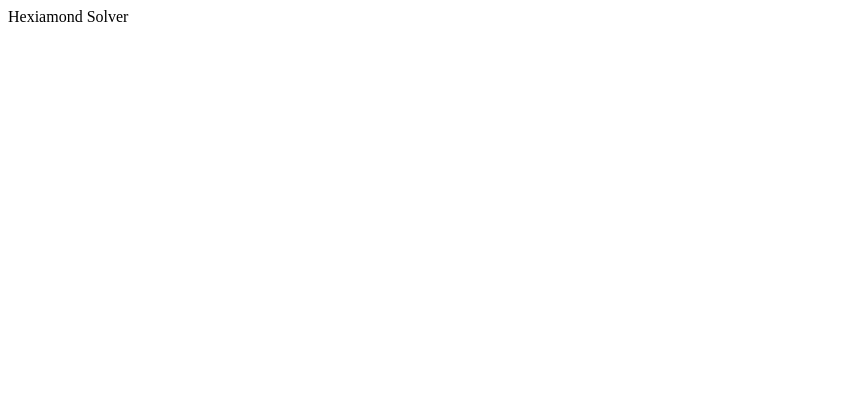
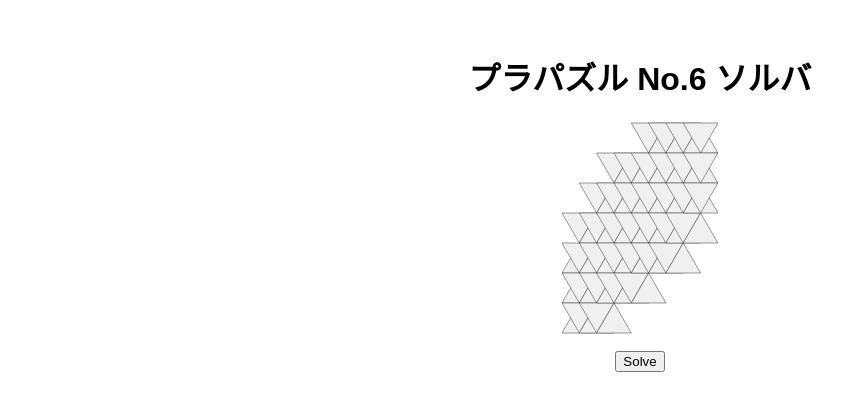
Before and after one commit to teehah/plapazzle, a React (Vite) app: page / in a window 1280 px wide. Shown: the top 410 px of the page, without its empty margins (0-867 px from the left). Built offline with nearby package versions, Linux system fonts and the light colour scheme.

Commit message:
feat: React + SVG web UI for hexiamond solver

```diff
--- a/src/App.tsx
+++ b/src/App.tsx
@@ -1,3 +1,48 @@
+import { useState, useCallback } from 'react'
+import { Board } from './ui/Board'
+import { Controls } from './ui/Controls'
+import type { Solution, WorkerResult } from './core/solver'
+
 export default function App() {
-  return <div>Hexiamond Solver</div>
+  const [solutions, setSolutions] = useState<Solution[]>([])
+  const [index, setIndex] = useState(0)
+  const [status, setStatus] = useState<'idle' | 'solving' | 'done'>('idle')
+
+  const handleSolve = useCallback(() => {
+    setStatus('solving')
+    setSolutions([])
+    setIndex(0)
+    const worker = new Worker(
+      new URL('./worker/solver.worker.ts', import.meta.url),
+      { type: 'module' }
+    )
+    worker.onmessage = (e: MessageEvent<WorkerResult>) => {
+      const sols: Solution[] = e.data.solutions.map(entries => new Map(entries))
+      setSolutions(sols)
+      setStatus('done')
+      worker.terminate()
+    }
+    worker.onerror = (err) => {
+      console.error('Worker error:', err)
+      setStatus('done')
+      worker.terminate()
+    }
+  }, [])
+
+  const currentSolution = solutions[index] ?? null
+
+  return (
+    <div style={{ fontFamily: 'sans-serif', padding: 24 }}>
+      <h1 style={{ textAlign: 'center' }}>プラパズル No.6 ソルバ</h1>
+      <Board solution={currentSolution} />
+      <Controls
+        status={status}
+        total={solutions.length}
+        index={index}
+        onSolve={handleSolve}
+        onPrev={() => setIndex(i => i - 1)}
+        onNext={() => setIndex(i => i + 1)}
+      />
+    </div>
+  )
 }
--- /dev/null
+++ b/src/ui/Board.tsx
@@ -0,0 +1,56 @@
+import type { Solution } from '../core/solver'
+import { cellKey, cellToSvgPoints } from '../core/grid'
+import { NO6_BOARD } from '../data/no6'
+
+const H = 30  // triangle height in px
+
+const PIECE_COLORS: Record<string, string> = {
+  I: '#e74c3c', O: '#3498db', X: '#2ecc71', C: '#f39c12',
+  E: '#9b59b6', P: '#1abc9c', F: '#e67e22', V: '#34495e',
+  S: '#e91e63', J: '#00bcd4', H: '#8bc34a', G: '#ff5722',
+}
+
+function pointsStr(pts: [[number,number],[number,number],[number,number]]): string {
+  return pts.map(([x,y]) => `${x.toFixed(1)},${y.toFixed(1)}`).join(' ')
+}
+
+type Props = { solution: Solution | null }
+
+export function Board({ solution }: Props) {
+  const cells = NO6_BOARD.cells
+
+  let maxX = 0, maxY = 0
+  for (const cell of cells) {
+    const pts = cellToSvgPoints(cell, H)
+    for (const [x, y] of pts) {
+      if (x > maxX) maxX = x
+      if (y > maxY) maxY = y
+    }
+  }
+
+  return (
+    <svg
+      width={maxX + 4}
+      height={maxY + 4}
+      style={{ display: 'block', margin: '0 auto' }}
+    >
+      <g transform="translate(2,2)">
+        {cells.map(cell => {
+          const key = cellKey(cell)
+          const pts = cellToSvgPoints(cell, H)
+          const pieceId = solution?.get(key)
+          const fill = pieceId ? PIECE_COLORS[pieceId] ?? '#ccc' : '#f0f0f0'
+          return (
+            <polygon
+              key={key}
+              points={pointsStr(pts)}
+              fill={fill}
+              stroke="#333"
+              strokeWidth={0.5}
+            />
+          )
+        })}
+      </g>
+    </svg>
+  )
+}
--- /dev/null
+++ b/src/ui/Controls.tsx
@@ -0,0 +1,26 @@
+type Props = {
+  status: 'idle' | 'solving' | 'done'
+  total: number
+  index: number
+  onSolve: () => void
+  onPrev: () => void
+  onNext: () => void
+}
+
+export function Controls({ status, total, index, onSolve, onPrev, onNext }: Props) {
+  return (
+    <div style={{ textAlign: 'center', marginTop: 16 }}>
+      <button onClick={onSolve} disabled={status === 'solving'}>
+        {status === 'solving' ? '計算中...' : 'Solve'}
+      </button>
+      {status === 'done' && total === 0 && <span style={{ marginLeft: 8 }}>解なし</span>}
+      {total > 0 && (
+        <>
+          <button onClick={onPrev} disabled={index === 0} style={{ marginLeft: 8 }}>←</button>
+          <span style={{ margin: '0 8px' }}>解: {index + 1} / {total}</span>
+          <button onClick={onNext} disabled={index === total - 1}>→</button>
+        </>
+      )}
+    </div>
+  )
+}
```
